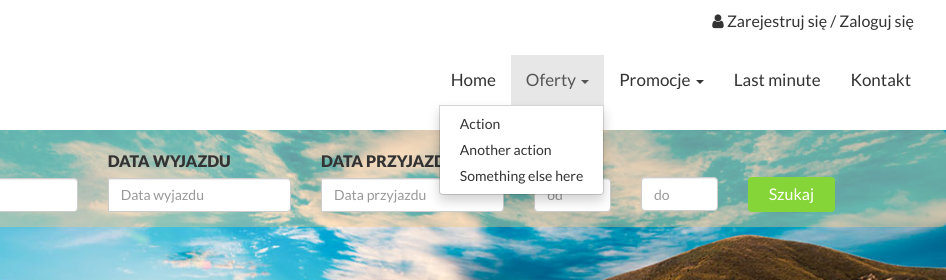
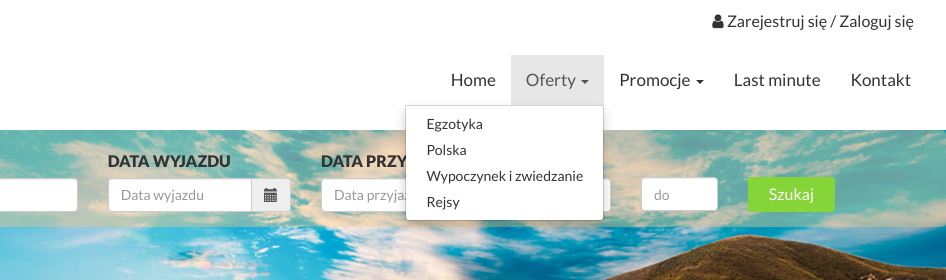
Before and after one commit to joannakoterba/travel-booking, a website: page index.html in a window 1280 px wide. Both pictures are taken after a click on the button "Oferty". Shown: the top 280 px of the page, 334-1280 px from the left. Drawn offline with nearby package versions, Linux system fonts and the light colour scheme; files that its build step writes are made by us from their sources.

Commit message:
Fixed datepicker.

```diff
--- a/index.html
+++ b/index.html
@@ -8,6 +8,7 @@
     <link href="https://fonts.googleapis.com/css?family=Dancing+Script&amp;subset=latin-ext" rel="stylesheet">
     <link href="node_modules/font-awesome/css/font-awesome.min.css" rel="stylesheet">
     <link href="node_modules/bootstrap/dist/css/bootstrap.min.css" rel="stylesheet">
+    <link href="node_modules/bootstrap-datepicker/dist/css/bootstrap-datepicker.min.css" rel="stylesheet">
     <link href="css/app.css" rel="stylesheet">
 </head>
 <body>
@@ -37,59 +38,19 @@
                 <li class="dropdown">
                     <a href="#" class="dropdown-toggle" data-toggle="dropdown" role="button" aria-haspopup="true" aria-expanded="false">Oferty <span class="caret"></span></a>
                     <ul class="dropdown-menu">
-                        <li><a href="#">Action</a></li>
-                        <li><a href="#">Another action</a></li>
-                        <li><a href="#">Something else here</a></li>
+                        <li><a href="#">Egzotyka</a></li>
+                        <li><a href="#">Polska</a></li>
+                        <li><a href="#">Wypoczynek i zwiedzanie</a></li>
+                        <li><a href="#">Rejsy</a></li>
                     </ul>
                 </li>
                 <li class="dropdown">
                     <a href="#" class="dropdown-toggle" data-toggle="dropdown" role="button" aria-haspopup="true" aria-expanded="false">Promocje <span class="caret"></span></a>
                     <ul class="dropdown-menu">
-                        <li><a href="#">Action</a></li>
-                        <li><a href="#">Another action</a></li>
-                        <li><a href="#">Something else here</a></li>
+                        <li><a href="#">Happy Hours</a></li>
+                        <li><a href="#">Ostatnie miejsca</a></li>
                     </ul>
                 </li>
-
-                <!--<li class="dropdown">-->
-                    <!--<a href="#" class="dropdown-toggle" data-toggle="dropdown" role="button" aria-haspopup="true" aria-expanded="false">Oferty<span class="caret"></span></a>-->
-                    <!--<section class="menu-offer dropdown-menu">-->
-                        <!--<div class="row">-->
-                            <!--<div class="col-md-3">-->
-                                <!--<div class="menu-item text-center">-->
-                                    <!--<a href="#">-->
-                                        <!--<img src="img/plane.png">-->
-                                        <!--<span class="name">Egzotyka</span>-->
-                                    <!--</a>-->
-                                <!--</div>-->
-                            <!--</div>-->
-                            <!--<div class="col-md-3">-->
-                                <!--<div class="menu-item">-->
-                                    <!--<a href="#">-->
-                                        <!--<img src="img/plane.png">-->
-                                        <!--<span class="name">Egzotyka</span>-->
-                                    <!--</a>-->
-                                <!--</div>-->
-                            <!--</div>-->
-                            <!--<div class="col-md-3">-->
-                                <!--<div class="menu-item">-->
-                                    <!--<a href="#">-->
-                                        <!--<img src="img/plane.png">-->
-                                        <!--<span class="name">Egzotyka</span>-->
-                                    <!--</a>-->
-                                <!--</div>-->
-                            <!--</div>-->
-                            <!--<div class="col-md-3">-->
-                                <!--<div class="menu-item">-->
-                                    <!--<a href="#">-->
-                                        <!--<img src="img/plane.png">-->
-                                        <!--<span class="name">Egzotyka</span>-->
-                                    <!--</a>-->
-                                <!--</div>-->
-                            <!--</div>-->
-                        <!--</div>-->
-                    <!--</section>-->
-                <!--</li>-->
                 <li><a href="index.html">Last minute</a></li>
                 <li><a href="index.html">Kontakt</a></li>
             </ul>
@@ -111,23 +72,27 @@
             <div class="row-without-margin">
                 <div class="col-md-3 col-md-offset-1">
                     <div class="form-group">
-                        <label for="destination">Kierunek</label>
+                        <label class="header-input" for="destination">Kierunek</label>
                         <input type="text" class="form-control input-seach" id="destination" placeholder="Kierunke podróży">
                     </div>
                 </div>
                 <div class="col-md-2">
+                    <label class="header-input" for="departure">Data wyjazdu</label>
                     <div class="form-group">
                         <div class="input-group date" data-provide="datepicker" data-date-format="dd.mm.yyyy">
-                            <label for="departure">Data wyjazdu</label>
                             <input type="text" class="form-control input-search" id="departure" placeholder="Data wyjazdu">
+                            <div class="input-group-addon">
+                                <span class="glyphicon glyphicon-calendar"></span>
+                            </div>
                         </div>
                     </div>
                 </div>
                 <div class="col-md-2">
-                    <div class="form-group">
-                        <div class="input-group date" data-provide="datepicker" data-date-format="dd.mm.yyyy">
-                            <label for="arrival">Data przyjazdu</label>
-                            <input type="text" class="form-control input-search" id="arrival" placeholder="Data przyjazdu">
+                    <label class="header-input" for="arrival">Data przyjazdu</label>
+                    <div class="form-group input-group date" data-provide="datepicker" data-date-format="dd.mm.yyyy">
+                        <input type="text" class="form-control input-search" id="arrival" placeholder="Data przyjazdu">
+                        <div class="input-group-addon">
+                            <span class="glyphicon glyphicon-calendar"></span>
                         </div>
                     </div>
                 </div>
@@ -135,7 +100,7 @@
                     <div class="row">
                         <div class="col-md-6">
                             <div class="form-group form-price-from">
-                                <label for="priceFrom">Cena</label>
+                                <label class="header-input" for="priceFrom">Cena</label>
                                 <input type="text" class="form-control input-seach" id="priceFrom" placeholder="od">
                             </div>
                         </div>
@@ -355,6 +320,7 @@
     </footer>
     <script src="node_modules/jquery/dist/jquery.min.js"></script>
     <script src="node_modules/jquery.cookie/jquery.cookie.js"></script>
+    <script src="node_modules/bootstrap-datepicker/dist/js/bootstrap-datepicker.min.js"></script>
     <script src="node_modules/bootstrap/dist/js/bootstrap.min.js"></script>
     <script src="node_modules/mustache/mustache.min.js"></script>
     <script src="js/app.js"></script>
--- a/sass/_carousel.scss
+++ b/sass/_carousel.scss
@@ -21,20 +21,27 @@
     .form-group {
       width: 100%;
 
-      label {
-        font-size: 1.6rem;
-        text-transform: uppercase;
-        margin-top: 20px;
-        font-weight: 900;
-      }
-
       .form-control {
         width: 100%;
       }
+    }
+
+    .header-input {
+      font-size: 1.6rem;
+      text-transform: uppercase;
+      margin-top: 20px;
+      font-weight: 900;
     }
 
     .btn, #priceTo {
       margin-top: 47px;
     }
   }
+
+  .header-input {
+      font-size: 1.6rem;
+      text-transform: uppercase;
+      margin-top: 20px;
+      font-weight: 900;
+  }
 }
--- a/sass/_rwd.scss
+++ b/sass/_rwd.scss
@@ -16,8 +16,25 @@
     font-size: 2rem;
   }
 
+  .navbar-collapse {
+    .login {
+      text-align: left;
+      margin-top: 26px;
+      font-size: 2rem;
+    }
+
+    .logged {
+      text-align: left;
+      font-size: 2rem;
+    }
+  }
+
   .navbar-default .navbar-nav>.open>a, .navbar-default .navbar-nav>.open>a:focus, .navbar-default .navbar-nav>.open>a:hover {
     background-color: #85D538;
+  }
+
+  .navbar-default .navbar-collapse, .navbar-default .navbar-form {
+    border: none;
   }
 
   .carousel {
@@ -51,6 +68,10 @@
 
       #priceTo {
         margin-top: 0;
+      }
+
+      .input-group-addon {
+        display:none;
       }
     }
   }
```
Also changed, not shown: moreoffer.html (+8 -16 lines), sass/_navbar.scss (+0 -23 lines), img/calendar-icon.svg (added).
